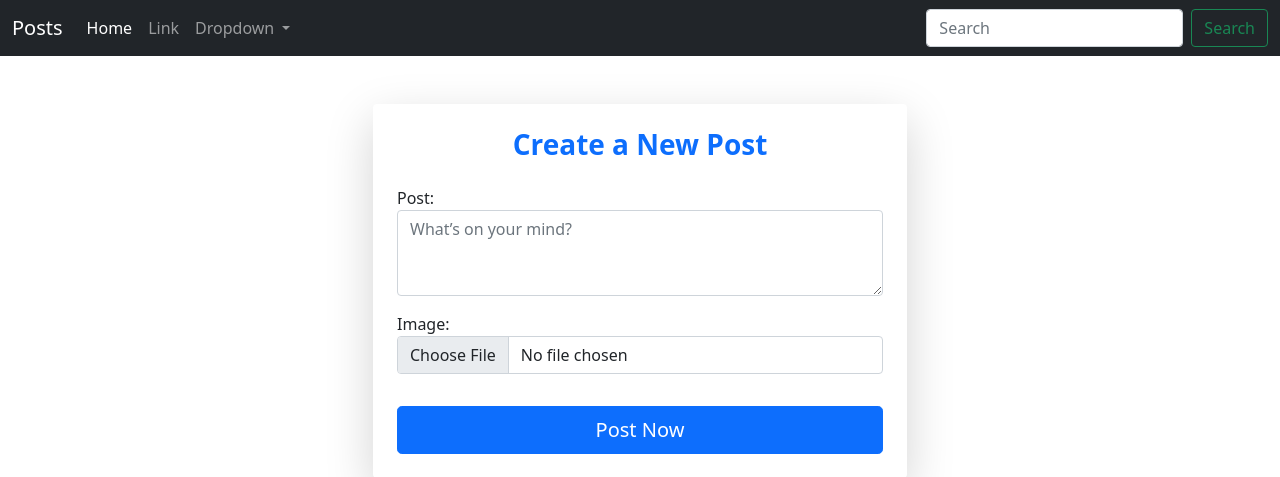
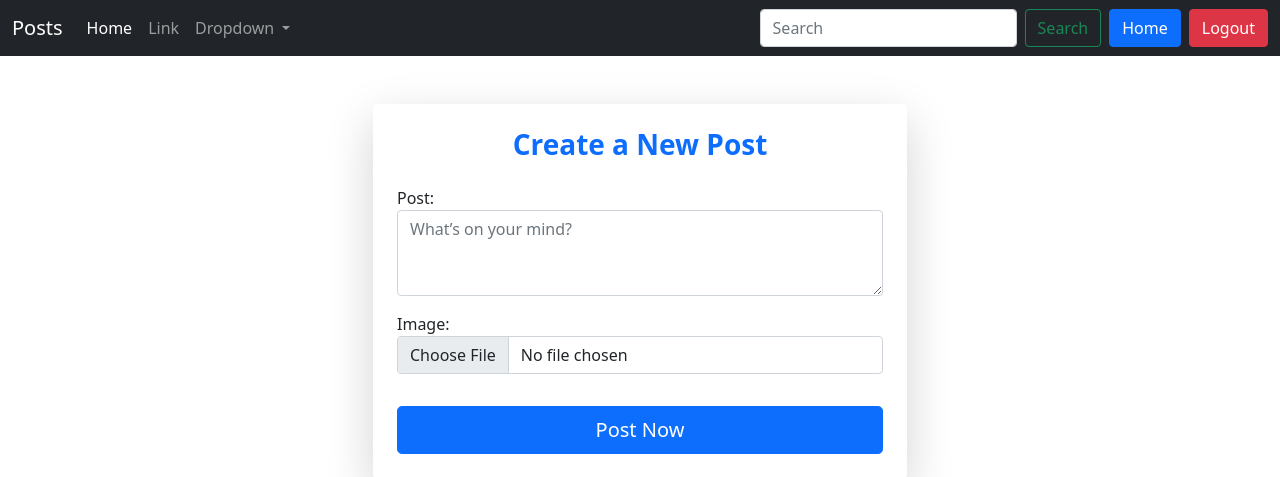
Before and after one commit to isamiul797-sketch/minipost, a Django app: page /posts/create/ in a window 1280 px wide. Shown: the top 477 px of the page. Run offline with Django 5.2, Linux system fonts and the light colour scheme; the visitor is signed in with stand-in values (Sample User, id 1).

Commit message:
work on bugs

```diff
--- a/posts/templates/posts/layout.html
+++ b/posts/templates/posts/layout.html
@@ -47,6 +47,16 @@
         <input class="form-control me-2" type="search" placeholder="Search" aria-label="Search">
         <button class="btn btn-outline-success" type="submit">Search</button>
       </form>
+      <a class="btn btn-primary mx-2" href="{% url 'post_list' %}">Home</a>
+      {% if user.is_authenticated %}
+      <form method="post" action="{% url 'logout' %}">
+        {% csrf_token %}
+        <button class="btn btn-danger" type="submit">Logout</button>
+      </form>
+      {% else %}
+      <a class="btn btn-warning mx-2" href="{% url 'register' %}">Register</a>
+      <a class="btn btn-success mx-2" href="{% url 'login' %}">Login</a>
+      {% endif %}
     </div>
   </div>
 </nav>
--- a/posts/templates/posts/post_list.html
+++ b/posts/templates/posts/post_list.html
@@ -26,8 +26,10 @@
                     <p class="card-text">{{ posts.post }}</p>
                 </div>
                 <div class="card-footer bg-transparent d-flex justify-content-between">
+                    {% if posts.user == user %}
                     <a href="{% url 'post_edit' posts.id %}" class="btn btn-sm btn-outline-primary">Edit</a>
                     <a href="{% url 'post_delete' posts.id %}" class="btn btn-sm btn-outline-danger">Delete</a>
+                    {% endif %}
                 </div>
             </div>
         </div>
```
Also changed, not shown: minipost/settings.py (+4 -4 lines).
